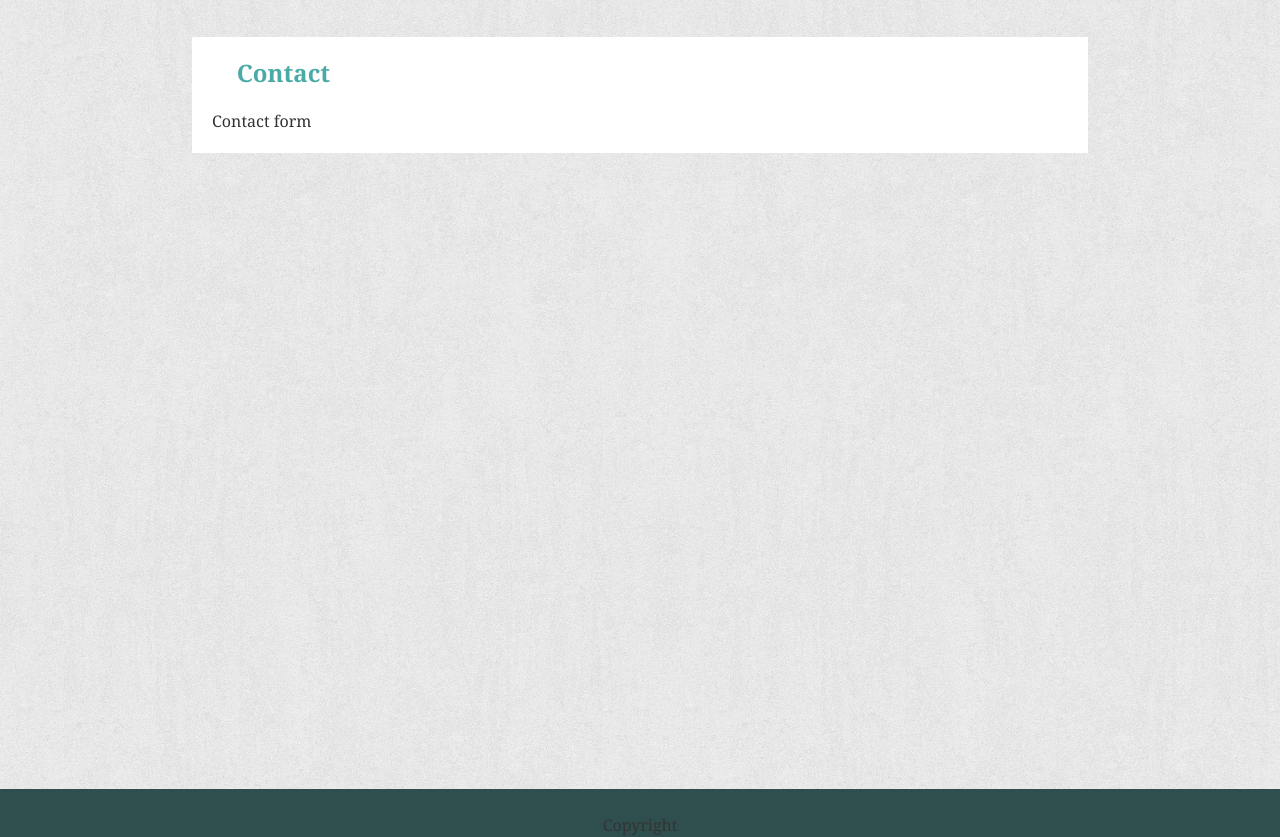
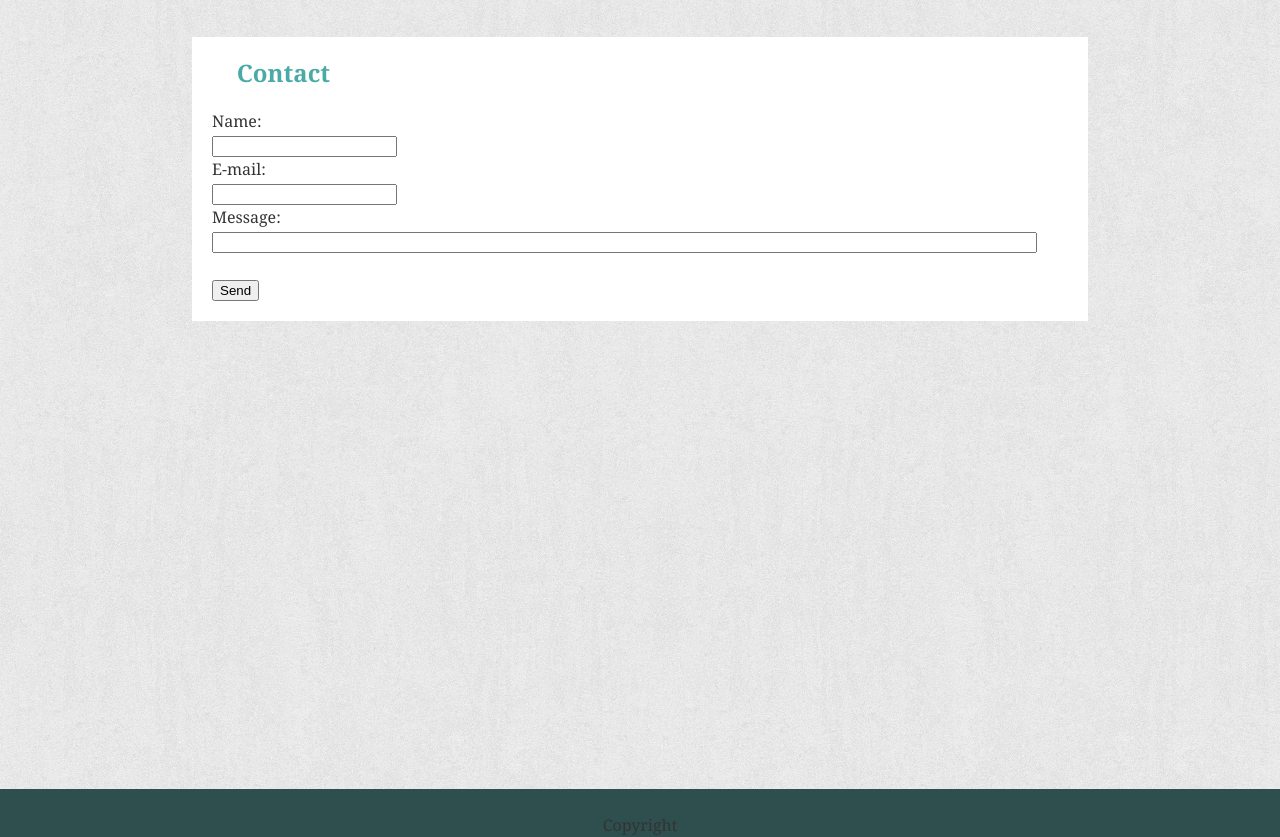
Before and after one commit to MelEKn/Basic-Portfolio, a plain HTML site: page contact.html in a window 1280 px wide. Shown: the part 90-927 px from the top of the page. Drawn offline with Linux system fonts and the light colour scheme.

Commit message:
added form for contact page

```diff
--- a/contact.html
+++ b/contact.html
@@ -27,8 +27,15 @@
 
             <section id="about-me">
 
-
-                Contact form
+                    <form action="mailto:melknapp@gmail.com" method="post" enctype="text/plain">
+                        Name:<br>
+                        <input type="text" name="name"><br>
+                        E-mail:<br>
+                        <input type="text" name="mail"><br>
+                       Message:<br>
+                        <input type="text" name="comment" size="100"><br><br>
+                        <input type="submit" value="Send">
+                        </form>
 
             </section>
 
```
